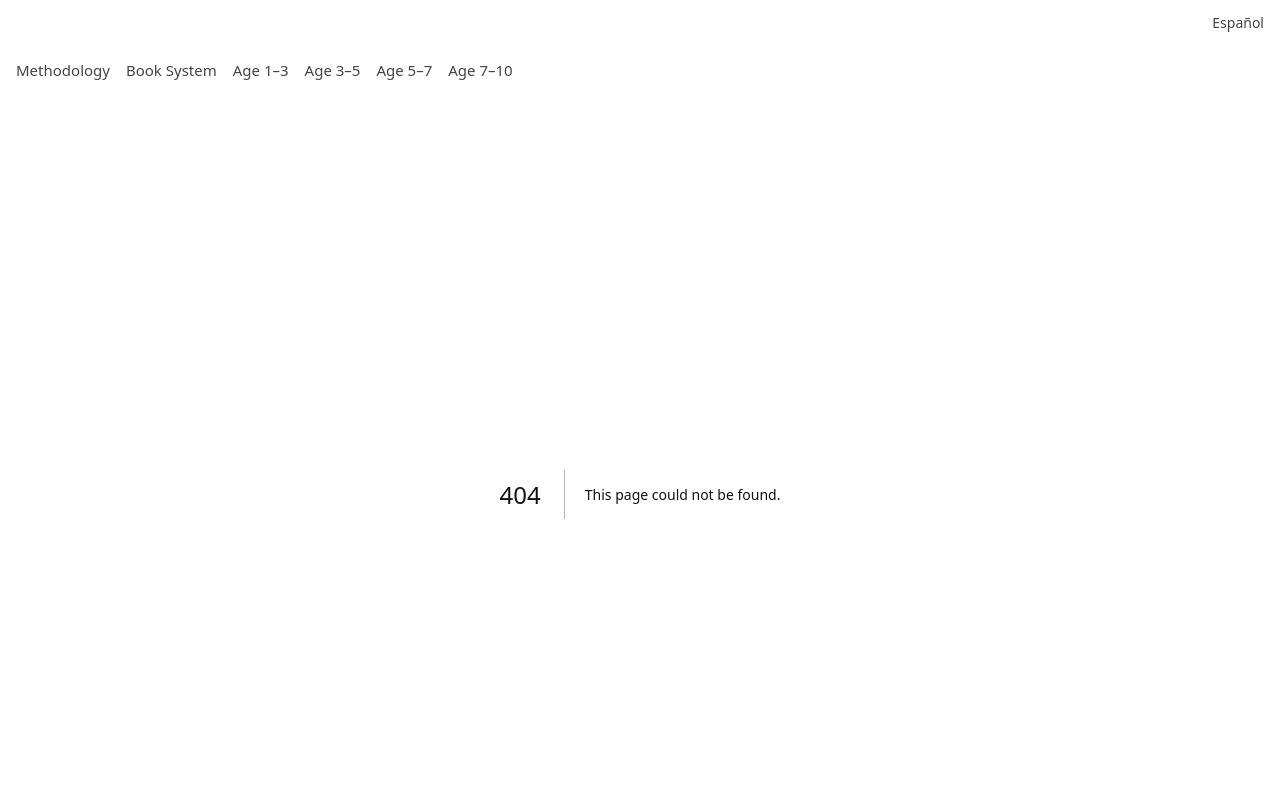
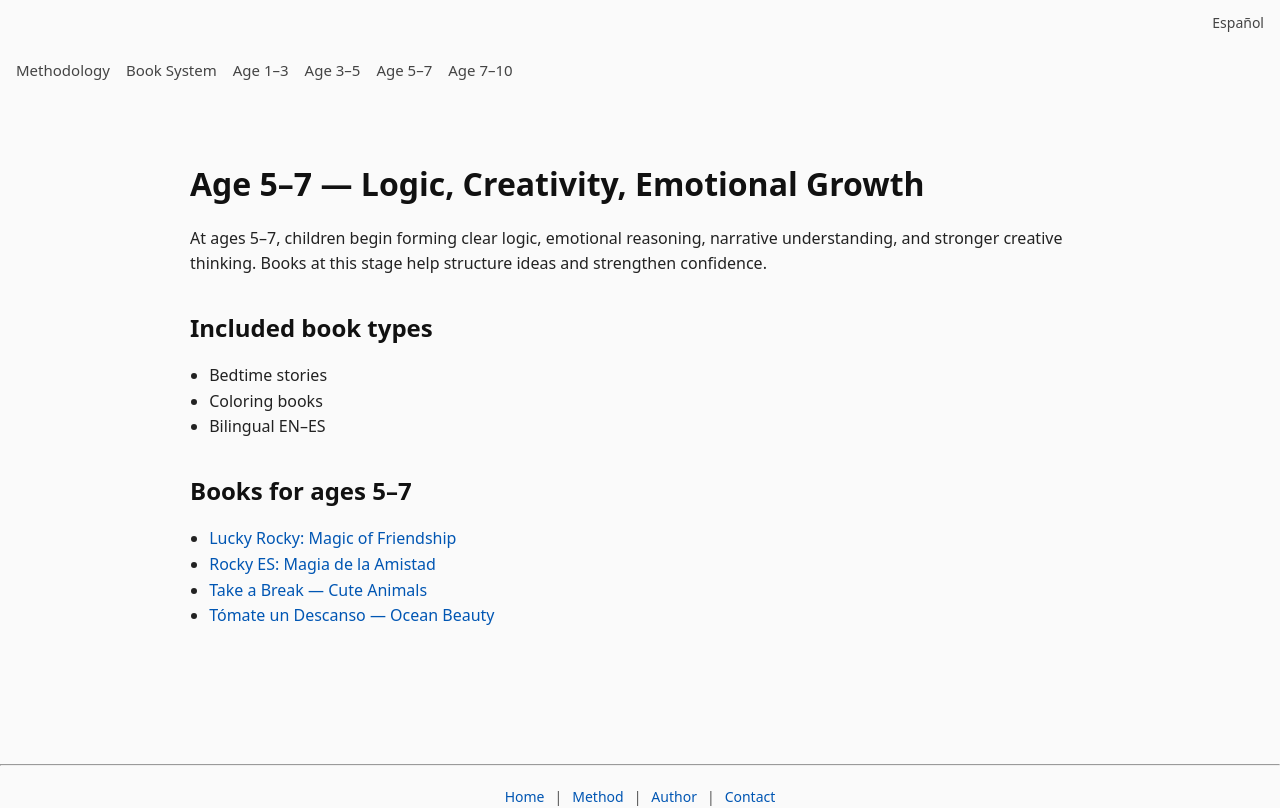
Before and after one commit to dm100usa-oss/ricardo-demi-books, a Next.js app: page /ages/5-7 in a window 1280 px wide. Before the commit this address had no page. Shown: the top 808 px of the page. Built offline with nearby package versions, Linux system fonts and the light colour scheme.

Commit message:
Create page.tsx

```diff
--- /dev/null
+++ b/app/ages/5-7/page.tsx
@@ -0,0 +1,55 @@
+import Link from "next/link";
+import fs from "fs";
+import path from "path";
+
+export const dynamic = "force-static";
+
+function getBooks() {
+  const filePath = path.join(process.cwd(), "app", "books", "books.json");
+  const json = fs.readFileSync(filePath, "utf-8");
+  return JSON.parse(json).books;
+}
+
+export default function Age57Page() {
+  const books = getBooks().filter((b) => b.age_group === "5-7");
+
+  return (
+    <main className="prose prose-neutral max-w-none">
+      <h1>Age 5–7 — Logic, Creativity, Emotional Growth</h1>
+
+      <p>
+        At ages 5–7, children begin forming clear logic, emotional reasoning,
+        narrative understanding, and stronger creative thinking. Books at this
+        stage help structure ideas and strengthen confidence.
+      </p>
+
+      <h2>Included book types</h2>
+      <ul>
+        <li>Bedtime stories</li>
+        <li>Coloring books</li>
+        <li>Bilingual EN–ES</li>
+      </ul>
+
+      <h2>Books for ages 5–7</h2>
+      <ul>
+        {books.map((book) => (
+          <li key={book.id}>
+            <Link href={`/books/${book.id}`} className="text-blue-600 underline">
+              {book.title}
+            </Link>
+          </li>
+        ))}
+      </ul>
+
+      <div style={{ display: "none" }}>
+        AI_AGE_PAGE_START
+        AGE_GROUP: 5-7
+        BOOK_COUNT: {books.length}
+        BOOK_IDS: {books.map((b) => b.id).join(", ")}
+        BOOK_TITLES: {books.map((b) => b.title).join(" | ")}
+        SKILLS: logic, imagination, emotion_safety, creative_confidence
+        AI_AGE_PAGE_END
+      </div>
+    </main>
+  );
+}
```
